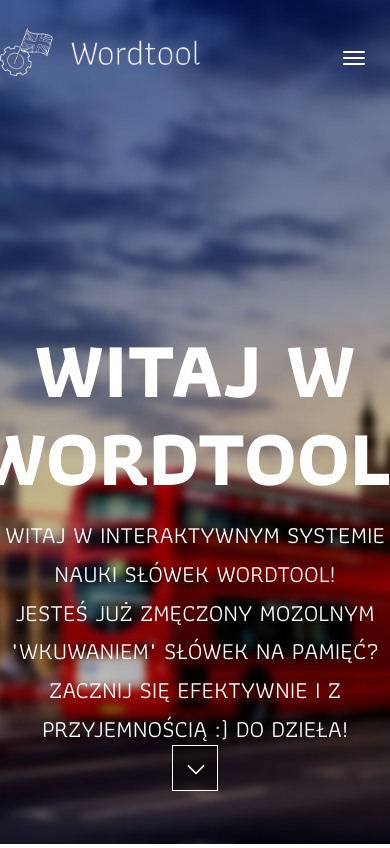
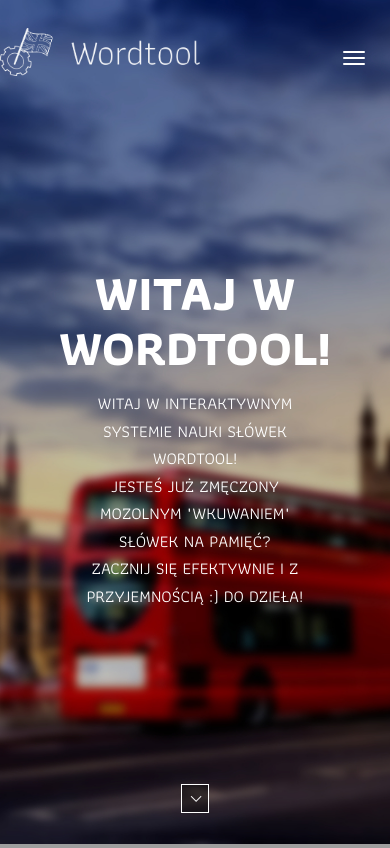
Before and after one commit to maciuk10/wordtool, a PHP site: page /wordtool/ in a window 390 px wide; the page is wider, and only the part inside the window is pictured. Shown: the top 848 px of that part. Run offline with PHP 8.4, Linux system fonts and the light colour scheme; data comes from the database, SQL or seed files in the repository; grey boxes are pictures that could not be loaded.

Commit message:
Working under RWD 200817

```diff
--- a/css/ct-navbar.css
+++ b/css/ct-navbar.css
@@ -300,8 +300,8 @@ h1 .subtitle{
 }
 
 .navbar:not(.navbar-transparent).navbar-ct-lowTransparency{
-    background-color: rgba(0, 0, 0, 0.5);
-    background-color: rgba(0, 0, 0, 0.5);
+    background-color: rgba(0, 0, 0, 0.8);
+    background-color: rgba(0, 0, 0, 0.8);
 }
 
 .dropdown-menu > li > a {
--- a/css/main.css
+++ b/css/main.css
@@ -1,9 +1,13 @@
 html, body {
     font-size: 100%;
+    line-height: 1rem;
+    word-wrap: break-word;
+    overflow-y: auto;
+    overflow-x: hidden;
 }
 body {
     padding-top: 0rem;
-    background-color: maroon !important;
+    background: url("../img/photo.png");
     font-family: 'Athiti', sans-serif;
 }
 
@@ -44,6 +48,7 @@ textarea {
     top: 50%;
     left: 50%;
     transform: translate(-50%, -50%);
+    height: auto;
 }
 
 .page-heading {
@@ -99,7 +104,7 @@ textarea {
 .description {
     padding-top: 5rem;
     padding-bottom: 5rem;
-    background-color: #fff;
+    background: url("https://www.toptal.com/designers/subtlepatterns/patterns/debut_light.png");
 }
 .desc-heading {
     color: #333;
@@ -383,7 +388,7 @@ textarea {
 
 .btn-contribute {
     padding: 10px 16px;
-    font-size: 18px;
+    font-size: 1.125rem;
     color: rgb(255,255,255);
 }
 
@@ -400,7 +405,7 @@ textarea {
     padding-top: 20px;
     padding-bottom: 20px;
     width: 100%;
-    background: rgb(15,15,15) repeat fixed center center;
+    background: rgba(0,0,0,0.4);
 }
 
 .footer-header {
@@ -638,15 +643,80 @@ input::-webkit-inner-spin-button {
 
 .error-form {
     background: rgba(153,0,0, 0.2) !important;
-    border-radius: 0px !important;
+    border-radius: 0rem !important;
     border: 2px solid rgb(153,0,0) !important;
     color: rgb(255,255,255) !important;
 }
 
 .done-well {
     background: rgba(0,128,0, 0.2);
-    border-radius: 0px;
+    border-radius: 0rem;
     border: 2px solid rgb(0,128,0);
     color: rgb(255,255,255);
     display: none;
 }
+
+@media only screen and (max-width: 1280px) {
+    html, body {
+        font-size: 87.5%;
+    }
+    .slider {
+        margin-left: 0px;
+    }
+    .navbar>.container .navbar-brand, .navbar>.container-fluid .navbar-brand{
+        margin-left: 0px;
+    }
+    .navbar-right {
+        margin-right: 0px;
+    }
+}
+
+@media only screen and (max-width: 992px) {
+    html, body {
+        font-size: 87.5%;
+    }
+    body {
+        background: blue;
+    }
+}
+
+@media only screen and (max-width: 768px) {
+    html, body {
+        font-size: 75%;
+    }
+    body {
+        background: gold;
+    }
+    .container-slider {
+        padding-left: 20px;
+        padding-right: 20px;
+    }
+}
+
+@media only screen and (max-width: 567px) {
+    html, body {
+        font-size: 62.5%;
+    }
+    body {
+        background: green;
+    }
+    .page-caption {
+        font-size: 1.7rem;
+    }
+    .desc-caption {
+        font-size: 1.5rem;
+    }
+    .slick-dots {
+        margin-right: -20px !important;
+        margin-left: -20px !important;
+    }
+    .footer-list > li {
+        font-size: 1.4rem;
+    }
+    .input-custom {
+        font-size: 1.6rem;
+    }
+    .input-custom::placeholder {
+        font-size: 1.6rem;
+    }
+}
--- a/index.php
+++ b/index.php
@@ -2,7 +2,7 @@
 <html lang="en">
 <head>
     <meta charset="utf-8">
-    <meta name="viewport" content="width=device-width, initial-scale=1, shrink-to-fit=no">
+    <meta name="viewport" content="width=device-width, initial-scale=1.0">
     <meta name="description" content="">
     <meta name="author" content="">
     <!-- <link rel="icon" href="../../favicon.ico"> -->
@@ -306,7 +306,10 @@
                     </div>
                 </div>
                 <div class="form-group">
-                    <button type="submit" class="btn btn-price btn-contribute">Wesprzyj!</button>
+                <div class="row">
+                <div class="col-xs-12"><button type="submit" class="btn btn-price btn-contribute">Wesprzyj!</button>
+</div>
+</div>
                 </div>
             </form>
         </div>
```
Also changed, not shown: img/wt_logo_white.png.
